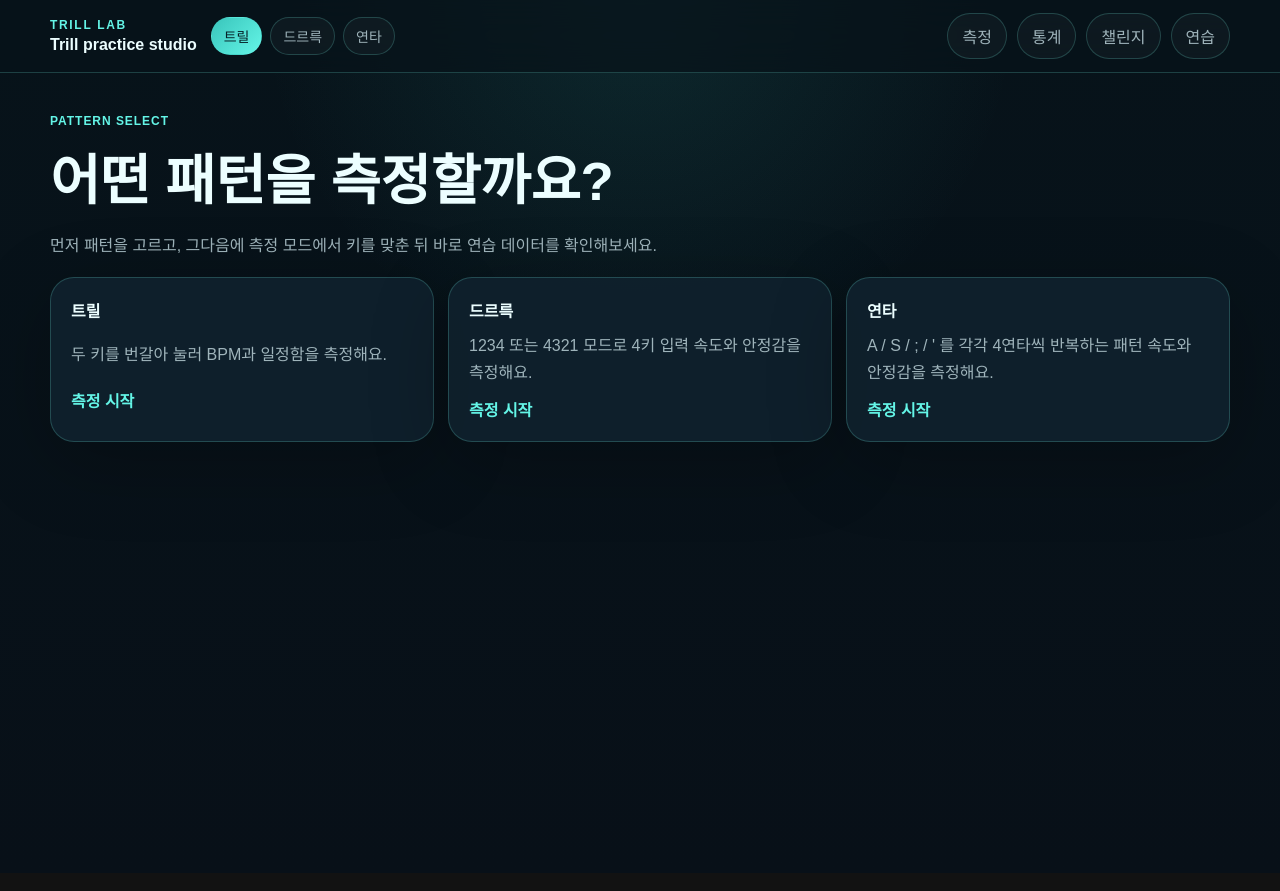
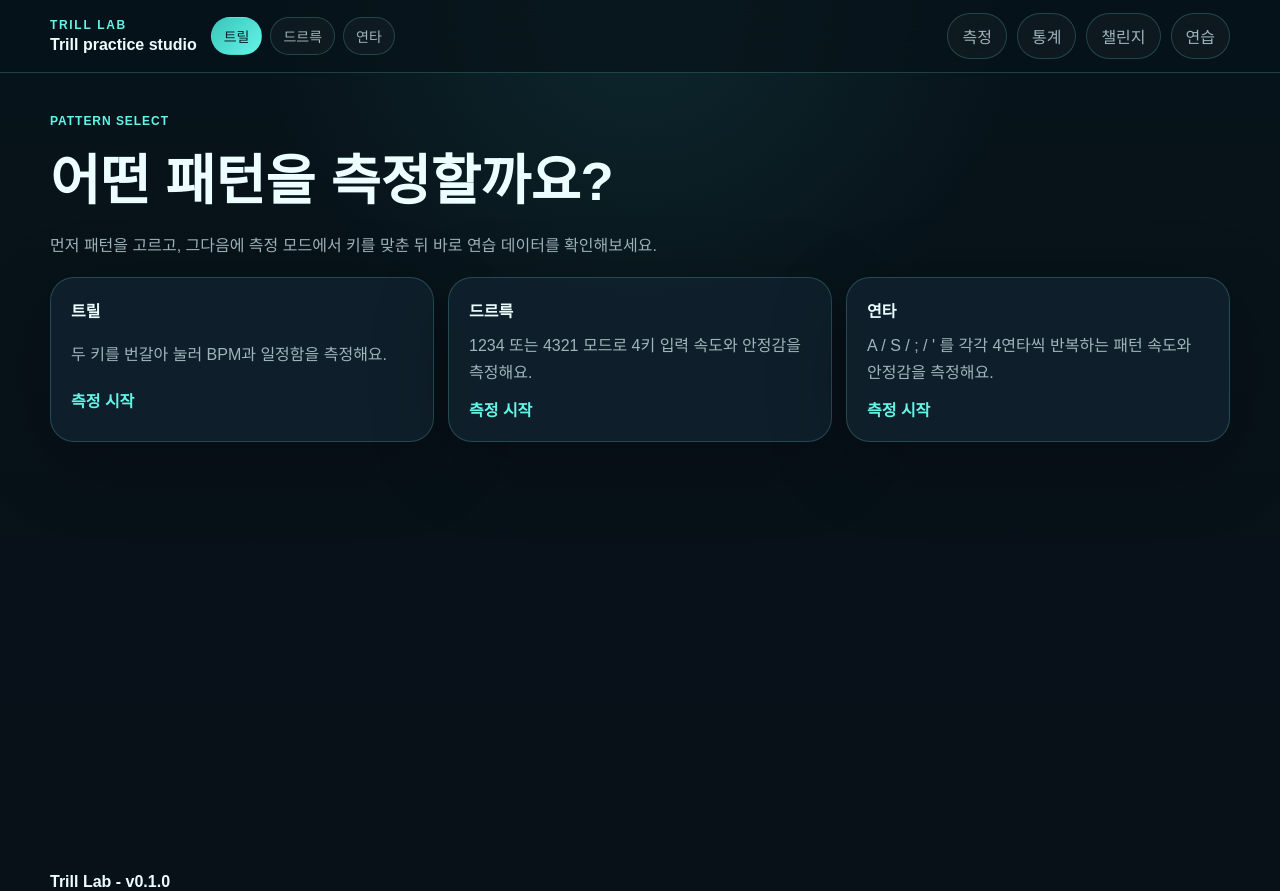
Before and after one commit to miku-agent/06_trill-lab, a Next.js app: page / in a window 1280 px wide. Built offline with nearby package versions, Linux system fonts and the light colour scheme.

Commit message:
feat(release): show package version in footer 🎵

```diff
--- a/src/app/layout.tsx
+++ b/src/app/layout.tsx
@@ -49,6 +49,11 @@ export default function RootLayout({ children }: Readonly<{ children: React.Reac
           </div>
         </header>
         <div className="site-shell">{children}</div>
+        <footer className="site-footer">
+          <div className="site-shell site-footer-inner">
+            <strong>Trill Lab - v0.1.0</strong>
+          </div>
+        </footer>
       </body>
     </html>
   );
```
